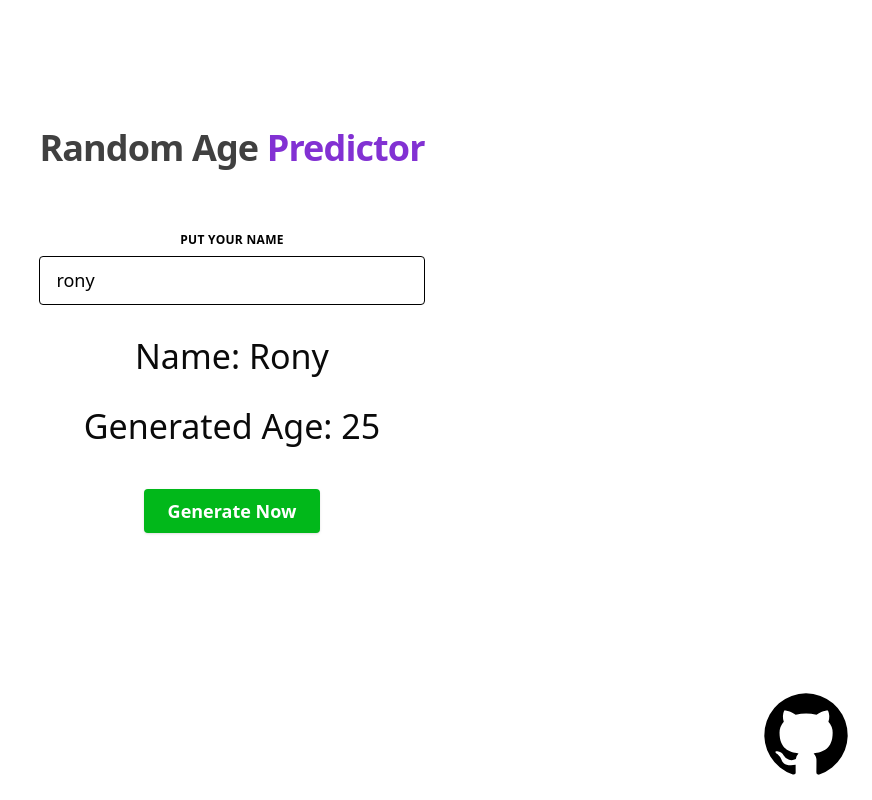
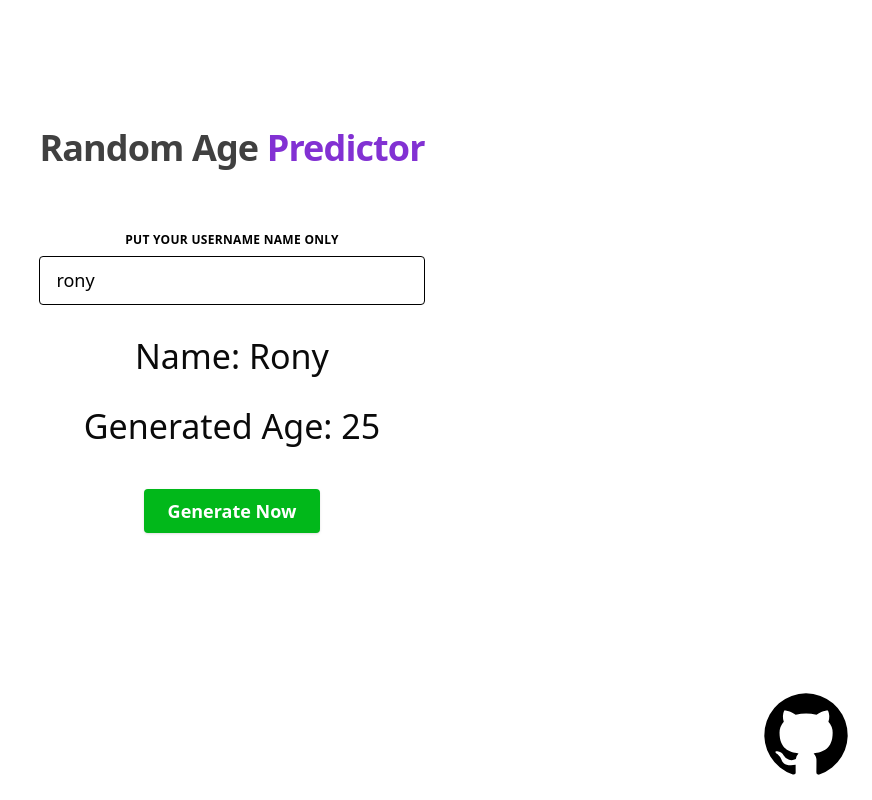
Before and after one commit to RabbiIslamRony/random-age-predictor, a website built with webpack: page src/index.html in a window 1280 px wide. Shown: the whole page, without its empty margins (408-1280 px from the left). Built offline with nearby package versions, Linux system fonts and the light colour scheme.

Commit message:
username only

```diff
--- a/src/index.html
+++ b/src/index.html
@@ -21,7 +21,7 @@
               </h3>
           </div>
           <label class="block mb-2 text-xs font-bold tracking-wide text-gray-700 uppercase" for="grid-last-name">
-            Put your name
+            Put your <strong>Username</strong> name <strong>only</strong>
           </label>
           <input id="nameInput" class="block w-full px-4 py-3 leading-tight text-gray-700 bg-gray-200 border border-gray-200 rounded appearance-none focus:outline-none focus:bg-white focus:border-gray-500" type="text" placeholder="Name" value="rony">
           <p class="text-dark text-[34px] leading-[38px] text-teal-50 max-w-3xl my-8">Name: <span id="nameSpan">Rony</span></p>
```
